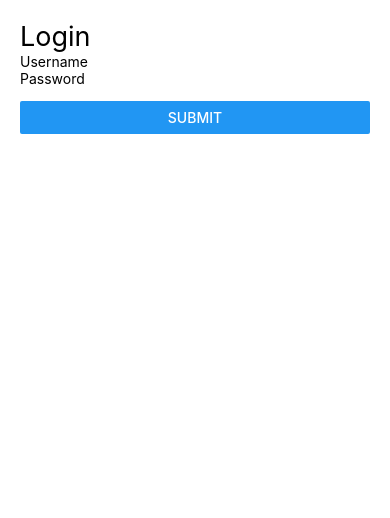
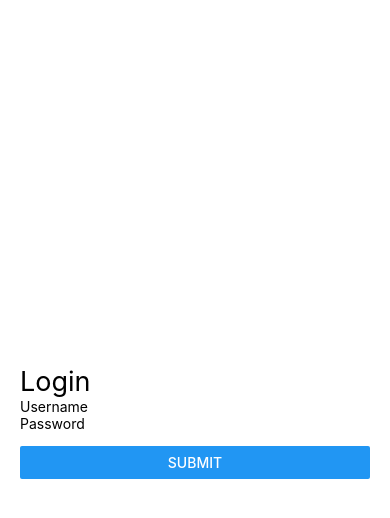
Before and after one commit to ickobombata/PartyOrganizer, a React Native app in the folder src/Mobile/: screen / in a window 390 px wide. Shown: the top 518 px of the page. Built offline with nearby package versions, Linux system fonts and the light colour scheme.

Commit message:
Center login form.

```diff
--- a/src/Mobile/Login.js
+++ b/src/Mobile/Login.js
@@ -5,7 +5,8 @@ import {
     TextInput,
     View,
     Button,
-    ActivityIndicator
+    ActivityIndicator,
+    StyleSheet
 } from 'react-native';
 
 export default class Login extends Component {
@@ -42,7 +43,7 @@ export default class Login extends Component {
 
     render() {
         return (
-            <ScrollView style={{padding: 20}}>
+            <ScrollView style={styles.container} contentContainerStyle={styles.contentContainer}>
                 <Text
                     style={{fontSize: 27}}>
                     Login
@@ -65,3 +66,15 @@ export default class Login extends Component {
         )
     }
 }
+
+const styles = StyleSheet.create({
+    container: {
+        padding: 20,
+        flex: 1,
+        flexDirection: 'column'
+    },
+    contentContainer: {
+        flexGrow: 1,
+        justifyContent: 'center'
+    }
+})
```
